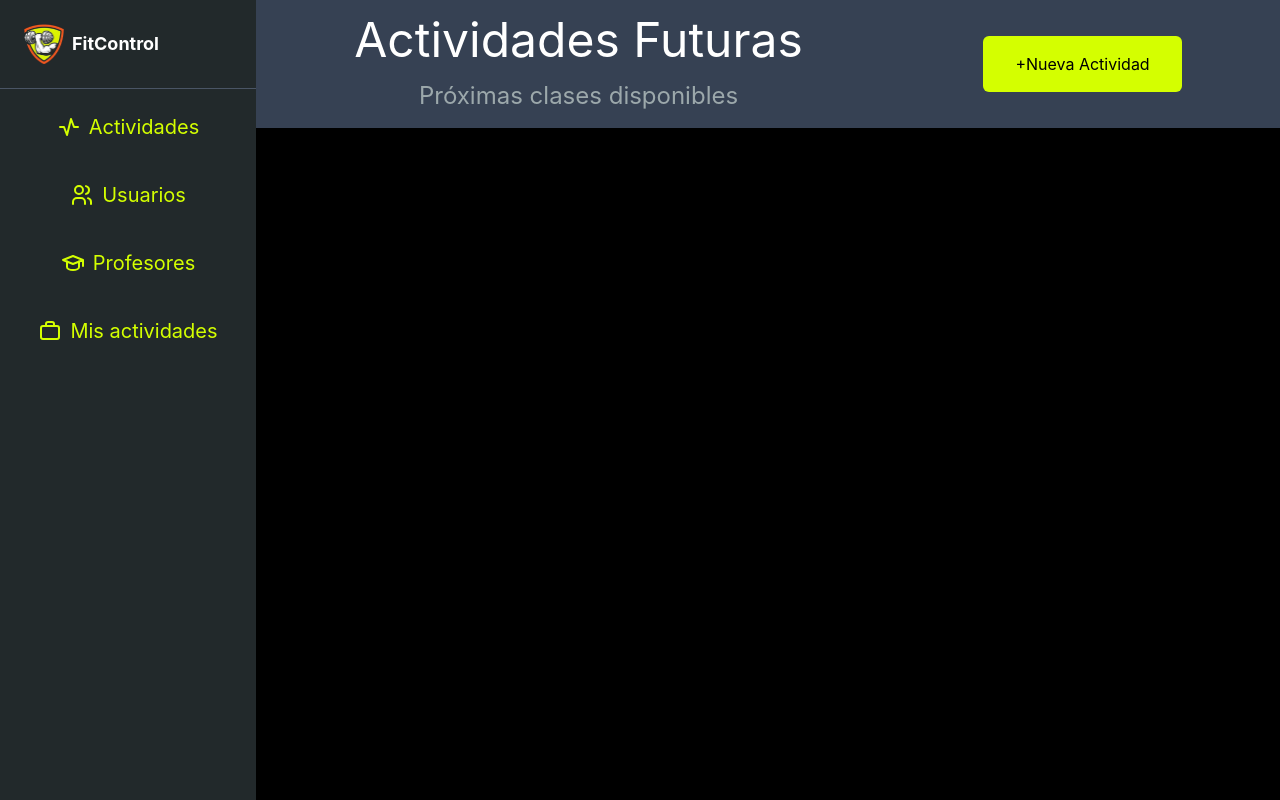
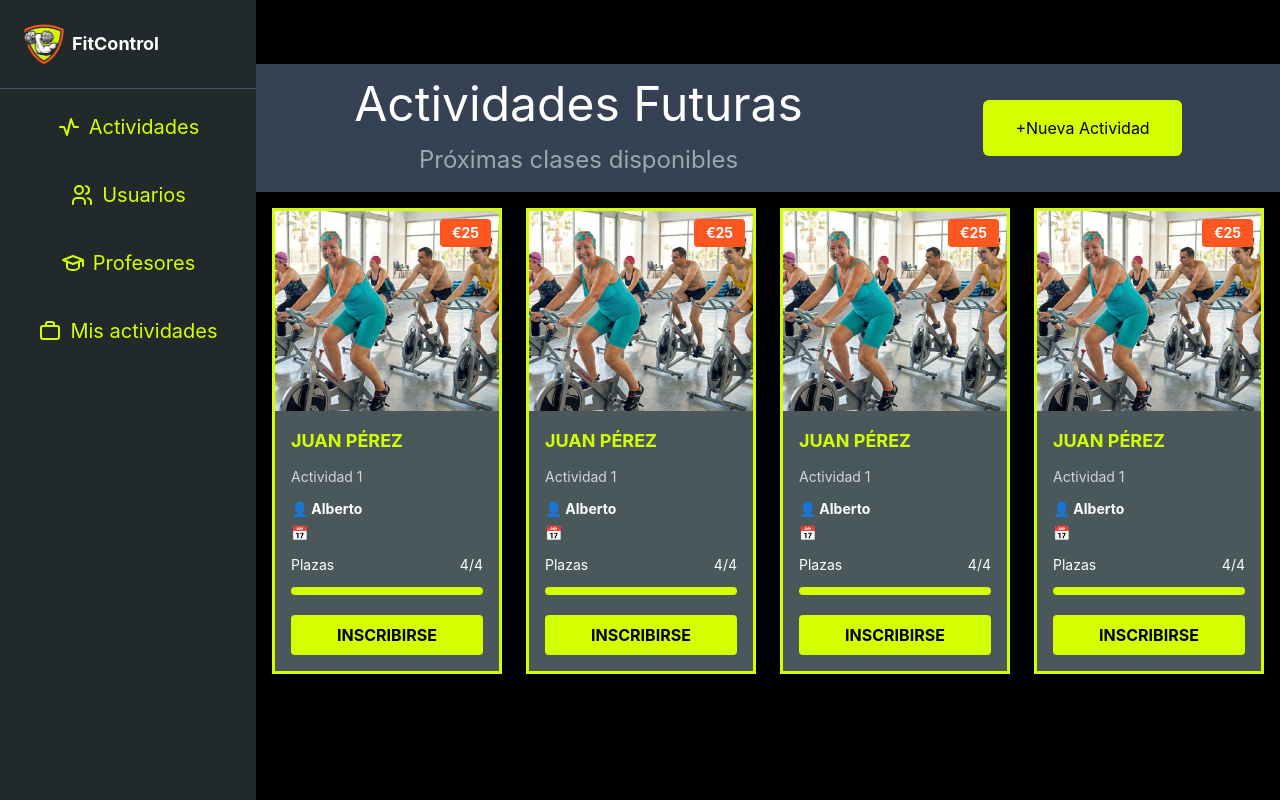
Before and after one commit to Grupo-2-FitControl/FitControl-Frontend, a React (Vite) app: page / in a window 1280 px wide. Shown: the top 800 px of the page. Built offline with nearby package versions, Linux system fonts and the light colour scheme.

Commit message:
feat: I add desction grid cards in Banner component

```diff
--- a/src/components/home/banner/Banner.jsx
+++ b/src/components/home/banner/Banner.jsx
@@ -1,12 +1,72 @@
 import ActivityCard from "./ActivityCard";
+import { useState, useEffect } from "react";
+
 function Banner() {
+  const [data, setData] = useState([]);
+
+  useEffect(() => {
+    const fakeDataActivities = [
+      {
+        id: 1,
+        image: "src/assets/Bike.png",
+        title: "Juan Pérez",
+        description: "Actividad 1",
+        trainer: "Alberto",
+        price: "25",
+        ate: "16/10/1994",
+        spots: "4",
+        maxSpots: "4",
+      },
+      {
+        id: 1,
+        image: "src/assets/Bike.png",
+        title: "Juan Pérez",
+        description: "Actividad 1",
+        trainer: "Alberto",
+        price: "25",
+        ate: "16/10/1994",
+        spots: "4",
+        maxSpots: "4",
+      },
+
+      {
+        id: 1,
+        image: "src/assets/Bike.png",
+        title: "Juan Pérez",
+        description: "Actividad 1",
+        trainer: "Alberto",
+        price: "25",
+        ate: "16/10/1994",
+        spots: "4",
+        maxSpots: "4",
+      },
+
+      {
+        id: 1,
+        image: "src/assets/Bike.png",
+        title: "Juan Pérez",
+        description: "Actividad 1",
+        trainer: "Alberto",
+        price: "25",
+        ate: "16/10/1994",
+        spots: "4",
+        maxSpots: "4",
+      },
+    ];
+
+    setData(fakeDataActivities);
+  }, []);
 
   return (
-    <section className="flex flex-col background w-full">
+    <section className="flex flex-col background w-full pt-16">
       <header className="text-center flex flex-col gap-4 lg:flex-row justify-around items-center bg-gray-700 p-4">
         <div className="  flex flex-col gap-4">
-          <h2 className="text-white text-2xl lg:text-5xl">Actividades Futuras</h2>
-          <p className="text-mist-400 lg:text-2xl">Próximas clases disponibles</p>
+          <h2 className="text-white text-2xl lg:text-5xl">
+            Actividades Futuras
+          </h2>
+          <p className="text-mist-400 lg:text-2xl">
+            Próximas clases disponibles
+          </p>
         </div>
 
         <button className="w-[70%] px-6 py-4 background-primary rounded-md  lg:w-[20%]">
@@ -14,7 +74,13 @@ function Banner() {
         </button>
       </header>
 
-
+      <section className="p-4">
+        <div className="grid gap-6 grid-cols-1 sm:grid-cols-2 lg:grid-cols-3 xl:grid-cols-4">
+          {data.map((activity) => (
+            <ActivityCard key={activity.id} {...activity} />
+          ))}
+        </div>
+      </section>
     </section>
   );
 }
--- a/src/components/home/navbar/Navbar.jsx
+++ b/src/components/home/navbar/Navbar.jsx
@@ -11,7 +11,7 @@ function Navbar() {
 
   return (
     <header>
-      <div className="bg-mist-800 w-full p-4 flex justify-between items-center text-white lg:hidden">
+      <div className="fixed top-0 left-0 w-full z-50 bg-mist-800 p-4 flex justify-between items-center text-white lg:hidden">
         <button className="text-2xl" onClick={() => setVisible(true)}>
           ☰
         </button>
```
